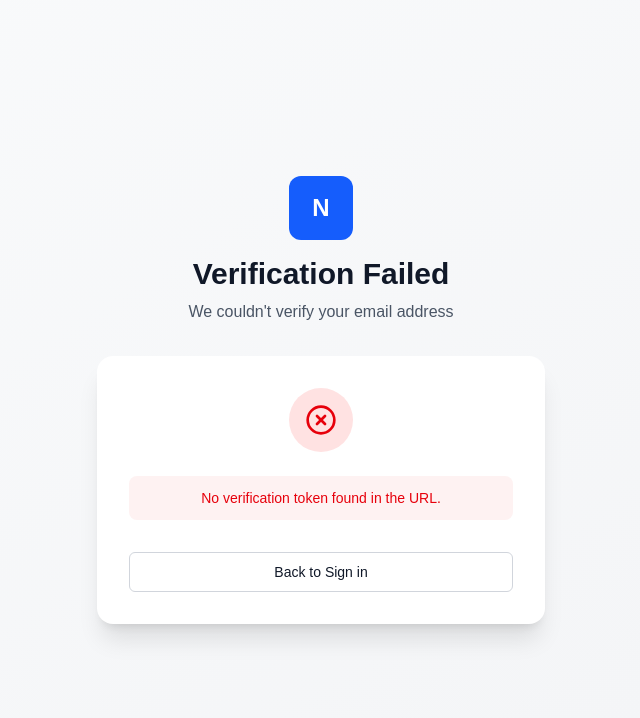
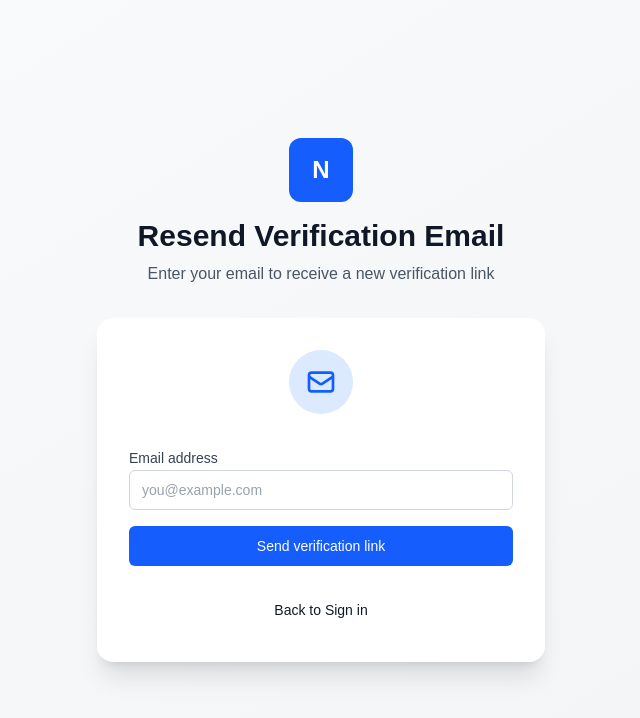
Before and after one commit to WojciechWnek/nutri-scale-fe, a Next.js app: page /verify-email in a window 1280 px wide. Shown: the top 718 px of the page, without its empty margins (319-959 px from the left). Built offline with nearby package versions, Linux system fonts and the light colour scheme; no server answers.

Commit message:
Enhance email verification code resend possibility

```diff
--- a/app/(auth)/signin/page.tsx
+++ b/app/(auth)/signin/page.tsx
@@ -124,7 +124,8 @@ export default function SignInPage() {
             Sign in
           </Button>
 
-          <p className="text-center text-sm text-gray-600 dark:text-gray-400">
+          <div className="space-y-2 text-center text-sm text-gray-600 dark:text-gray-400">
+            <p>
               Do not have an account?{" "}
               <Link
                 href="/signup"
@@ -133,6 +134,16 @@ export default function SignInPage() {
                 Sign up
               </Link>
             </p>
+            <p>
+              Didn't receive a verification email?{" "}
+              <Link
+                href="/verify-email"
+                className="font-medium text-blue-600 hover:text-blue-500 dark:text-blue-400"
+              >
+                Resend it
+              </Link>
+            </p>
+          </div>
         </form>
       </Form>
     </AuthLayout>
--- a/app/(auth)/verify-email/page.tsx
+++ b/app/(auth)/verify-email/page.tsx
@@ -6,11 +6,13 @@ import { useSearchParams } from "next/navigation";
 import { authService } from "@/services/auth.service";
 import { AuthLayout } from "@/components/auth/AuthLayout";
 import { Button } from "@/components/ui/button";
+import { Input } from "@/components/ui/input";
 import { CheckCircle2, XCircle, Loader2 } from "lucide-react";
 
 function EmailVerifyContent() {
   const searchParams = useSearchParams();
   const token = searchParams.get("token") || "";
+  const urlEmail = searchParams.get("email") || "";
 
   const [status, setStatus] = React.useState<"loading" | "success" | "error">(
     token ? "loading" : "error",
@@ -18,6 +20,12 @@ function EmailVerifyContent() {
   const [errorMessage, setErrorMessage] = React.useState(
     token ? "" : "No verification token found in the URL.",
   );
+
+  // States for resending email
+  const [resendEmail, setResendEmail] = React.useState(urlEmail);
+  const [isResending, setIsResending] = React.useState(false);
+  const [resendStatus, setResendStatus] = React.useState<"idle" | "success" | "error">("idle");
+  const [resendMessage, setResendMessage] = React.useState("");
 
   React.useEffect(() => {
     if (!token) return;
@@ -50,6 +58,34 @@ function EmailVerifyContent() {
       isMounted = false;
     };
   }, [token]);
+
+  const handleResend = async (e: React.FormEvent) => {
+    e.preventDefault();
+    if (!resendEmail) {
+      setResendStatus("error");
+      setResendMessage("Please enter your email address.");
+      return;
+    }
+
+    setIsResending(true);
+    setResendStatus("idle");
+
+    try {
+      const result = await authService.resendVerification(resendEmail);
+      if (result.success) {
+        setResendStatus("success");
+        setResendMessage("Verification email sent! Please check your inbox.");
+      } else {
+        setResendStatus("error");
+        setResendMessage(result.message || "Failed to resend email.");
+      }
+    } catch {
+      setResendStatus("error");
+      setResendMessage("An unexpected error occurred.");
+    } finally {
+      setIsResending(false);
+    }
+  };
 
   if (status === "loading") {
     return (
@@ -84,6 +120,85 @@ function EmailVerifyContent() {
     );
   }
 
+  // If user entered WITHOUT a token (just wanted to resend email)
+  if (status === "error" && !token) {
+    return (
+      <AuthLayout
+        title="Resend Verification Email"
+        subtitle="Enter your email to receive a new verification link"
+      >
+        <div className="text-center space-y-6">
+          <div className="w-16 h-16 mx-auto bg-blue-100 dark:bg-blue-900/30 rounded-full flex items-center justify-center">
+            <svg
+              className="w-8 h-8 text-blue-600 dark:text-blue-400"
+              fill="none"
+              stroke="currentColor"
+              viewBox="0 0 24 24"
+            >
+              <path
+                strokeLinecap="round"
+                strokeLinejoin="round"
+                strokeWidth={2}
+                d="M3 8l7.89 5.26a2 2 0 002.22 0L21 8M5 19h14a2 2 0 002-2V7a2 2 0 00-2-2H5a2 2 0 00-2 2v10a2 2 0 002 2z"
+              />
+            </svg>
+          </div>
+
+          <div className="pt-2">
+            {resendStatus === "success" ? (
+              <div className="p-4 bg-green-50 dark:bg-green-900/20 rounded-lg space-y-2">
+                <p className="text-sm font-medium text-green-800 dark:text-green-300">
+                  {resendMessage}
+                </p>
+                <Link href="/signin" className="block pt-4">
+                  <Button variant="outline" className="w-full">
+                    Back to Sign in
+                  </Button>
+                </Link>
+              </div>
+            ) : (
+              <form onSubmit={handleResend} className="space-y-4">
+                <div className="space-y-2 text-left">
+                  <label htmlFor="resendEmail" className="text-sm font-medium text-gray-700 dark:text-gray-300">
+                    Email address
+                  </label>
+                  <Input
+                    id="resendEmail"
+                    type="email"
+                    placeholder="you@example.com"
+                    value={resendEmail}
+                    onChange={(e) => setResendEmail(e.target.value)}
+                    required
+                  />
+                </div>
+
+                {resendStatus === "error" && (
+                  <p className="text-sm text-red-500 text-left">{resendMessage}</p>
+                )}
+
+                <Button
+                  type="submit"
+                  className="w-full"
+                  disabled={isResending}
+                >
+                  {isResending && <Loader2 className="mr-2 h-4 w-4 animate-spin" />}
+                  Send verification link
+                </Button>
+
+                <Link href="/signin" className="block pt-2">
+                  <Button variant="ghost" className="w-full" type="button">
+                    Back to Sign in
+                  </Button>
+                </Link>
+              </form>
+            )}
+          </div>
+        </div>
+      </AuthLayout>
+    );
+  }
+
+  // If user entered WITH an invalid/expired token (verification failed)
   return (
     <AuthLayout
       title="Verification Failed"
@@ -93,15 +208,59 @@ function EmailVerifyContent() {
         <div className="w-16 h-16 mx-auto bg-red-100 dark:bg-red-900/30 rounded-full flex items-center justify-center">
           <XCircle className="w-8 h-8 text-red-600 dark:text-red-400" />
         </div>
+
         <div className="p-3 text-sm text-red-600 dark:text-red-400 bg-red-50 dark:bg-red-900/20 rounded-lg">
           {errorMessage}
         </div>
-        <div className="pt-2">
-          <Link href="/signin">
-            <Button variant="outline" className="w-full">
-              Back to Sign in
-            </Button>
-          </Link>
+
+        <div className="border-t border-gray-200 dark:border-gray-800 pt-6 mt-6">
+          {resendStatus === "success" ? (
+            <div className="p-4 bg-green-50 dark:bg-green-900/20 rounded-lg space-y-2">
+              <p className="text-sm font-medium text-green-800 dark:text-green-300">
+                {resendMessage}
+              </p>
+              <Link href="/signin" className="block pt-4">
+                <Button variant="outline" className="w-full">
+                  Back to Sign in
+                </Button>
+              </Link>
+            </div>
+          ) : (
+             <form onSubmit={handleResend} className="space-y-4">
+               <div className="space-y-2 text-left">
+                 <label htmlFor="resendEmailFallback" className="text-sm font-medium text-gray-700 dark:text-gray-300">
+                   Didn't receive the code or link expired?
+                 </label>
+                 <Input
+                   id="resendEmailFallback"
+                   type="email"
+                   placeholder="Enter your email to resend"
+                   value={resendEmail}
+                   onChange={(e) => setResendEmail(e.target.value)}
+                   required
+                 />
+               </div>
+
+               {resendStatus === "error" && (
+                 <p className="text-sm text-red-500 text-left">{resendMessage}</p>
+               )}
+
+               <Button
+                 type="submit"
+                 className="w-full"
+                 disabled={isResending}
+               >
+                 {isResending && <Loader2 className="mr-2 h-4 w-4 animate-spin" />}
+                 Resend verification email
+               </Button>
+
+               <Link href="/signin" className="block pt-2">
+                 <Button variant="ghost" className="w-full" type="button">
+                   Back to Sign in
+                 </Button>
+               </Link>
+             </form>
+           )}
         </div>
       </div>
     </AuthLayout>
```
Lines whose indentation alone changed are shown as unchanged.
